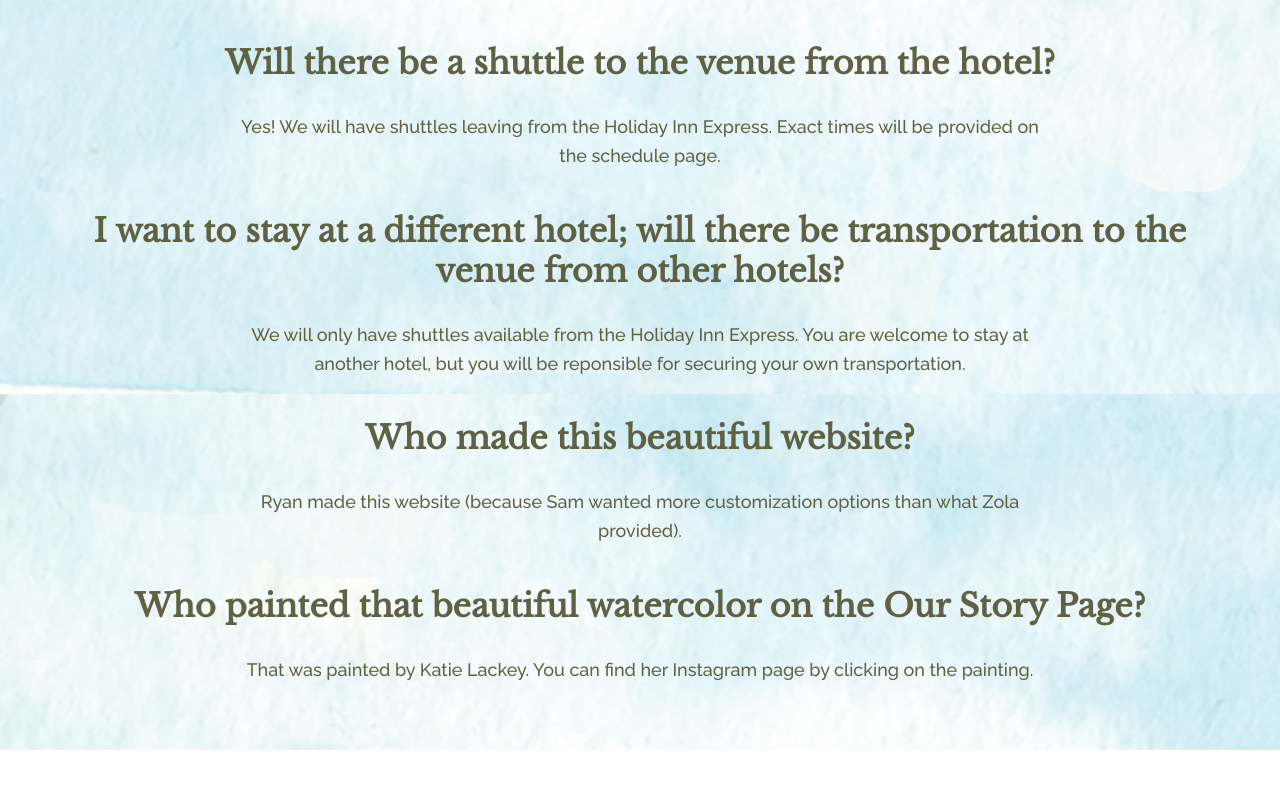
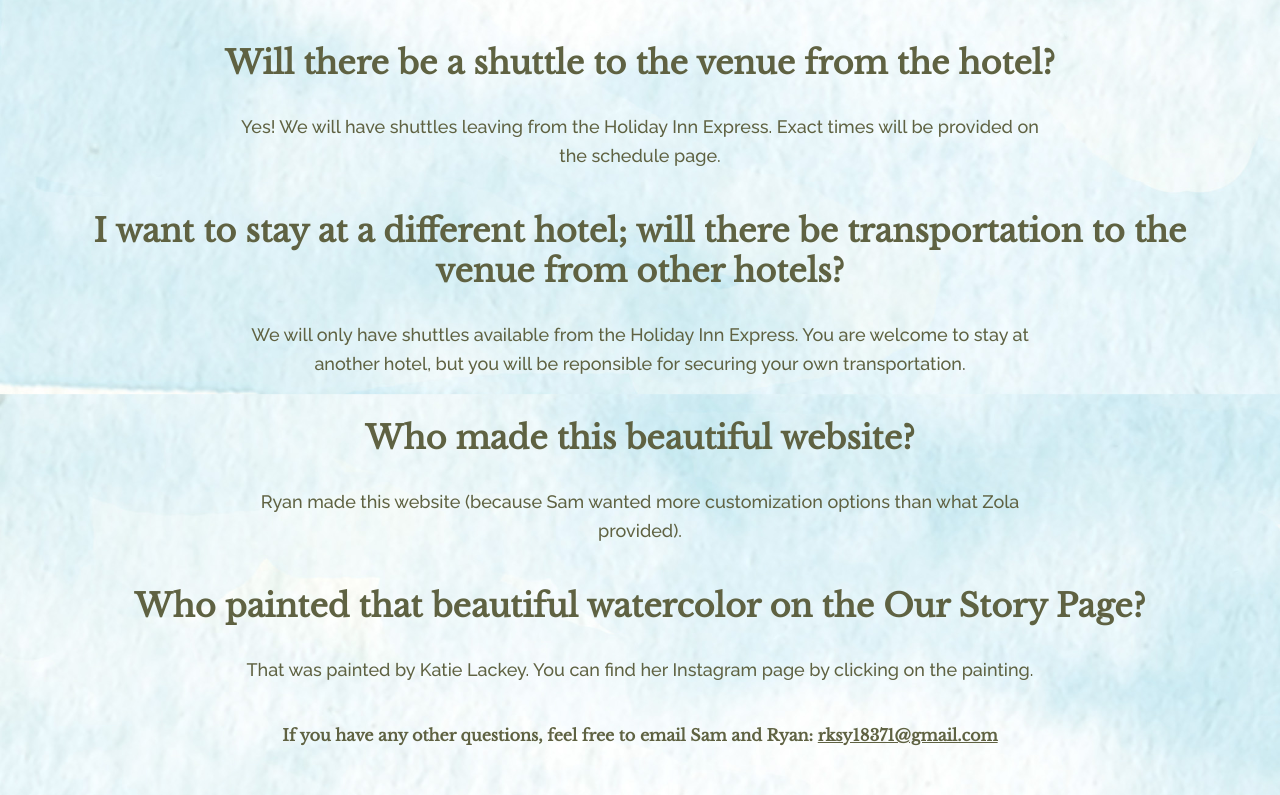
Before and after one commit to rhkearns/rksy-wedding-site, a React (Create React App) app: page /faqs in a window 1280 px wide. Shown: the part 520-1315 px from the top of the page. Before the commit the page ends 1270 px from the top, so only its background shows below. Built offline with nearby package versions, Linux system fonts and the light colour scheme.

Commit message:
add email contact

```diff
--- a/src/pages/Faqs/Faqs.jsx
+++ b/src/pages/Faqs/Faqs.jsx
@@ -1,14 +1,25 @@
 import React from 'react';
-import "./Faqs.scss";
+import './Faqs.scss';
 import questions from '../../data/faqs';
 import Question from '../../components/Question/Question';
 
 const Faqs = () => {
 	return (
-		<div className='questions'>
+		<div className="questions">
 			{questions.map(q => (
-        <Question question={q.question} answer={q.answer} />
+				<Question question={q.question} answer={q.answer} />
 			))}
+			<h4>
+				If you have any other questions, feel free to email Sam and Ryan:{' '}
+				<a
+					href="mailto:rksy18371@gmail.com"
+					target="_blank"
+					rel="noopener noreferrer"
+					id="email-link"
+				>
+					rksy18371@gmail.com
+				</a>
+			</h4>
 		</div>
 	);
 };
--- a/src/pages/Faqs/Faqs.scss
+++ b/src/pages/Faqs/Faqs.scss
@@ -1,5 +1,11 @@
+@import '../../common/colors.scss';
+
 .questions {
   margin: 55px;
+}
+
+#email-link {
+	color: $std-green;
 }
 
 @media only screen and (min-width: 800px) {
```
